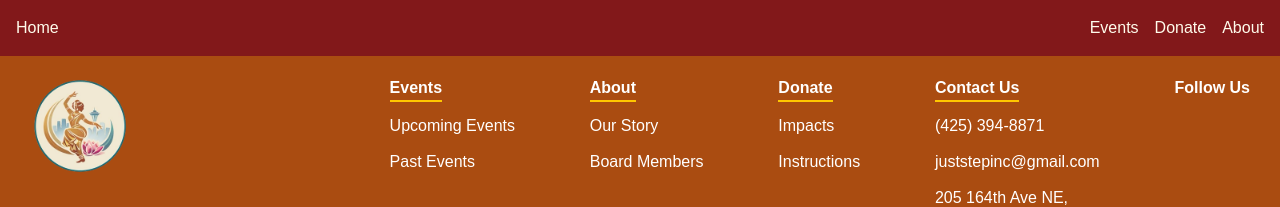
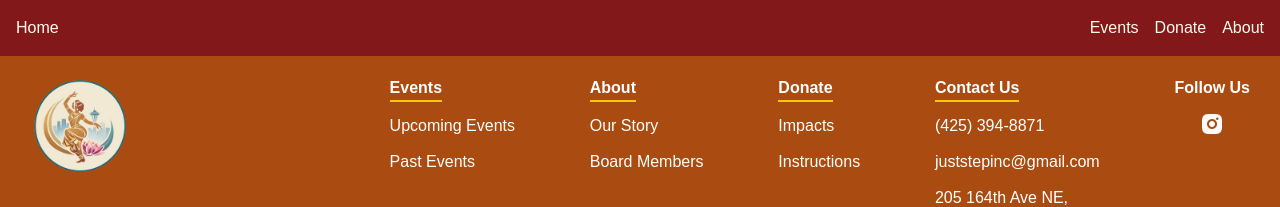
Before and after one commit to webimpactuw/just-step, a Next.js app: page / in a window 1280 px wide. Shown: the top 207 px of the page. Built offline with nearby package versions, Linux system fonts and the light colour scheme; a web font is replaced by a local one.

Commit message:
Added instagram logo and link

```diff
--- a/app/components/Footer.js
+++ b/app/components/Footer.js
@@ -41,6 +41,14 @@ export default function Footer() {
                 </div>
                 <div className="flex flex-col items-start gap-3">
                     <h4 className="text-base font-bold pb-0"> Follow Us </h4>
+                    <a href="https://www.instagram.com/seattle_juststep?igsh=MTNneG00ZmdrM3F1NQ==" className="mx-auto">
+                        <Image
+                            src="/Instagram.png"
+                            alt="Instagram Logo"
+                            width={24}
+                            height={24}
+                        />
+                    </a>
                 </div>
             </div>
         </footer>
```
Also changed, not shown: public/Instagram.png (added).
